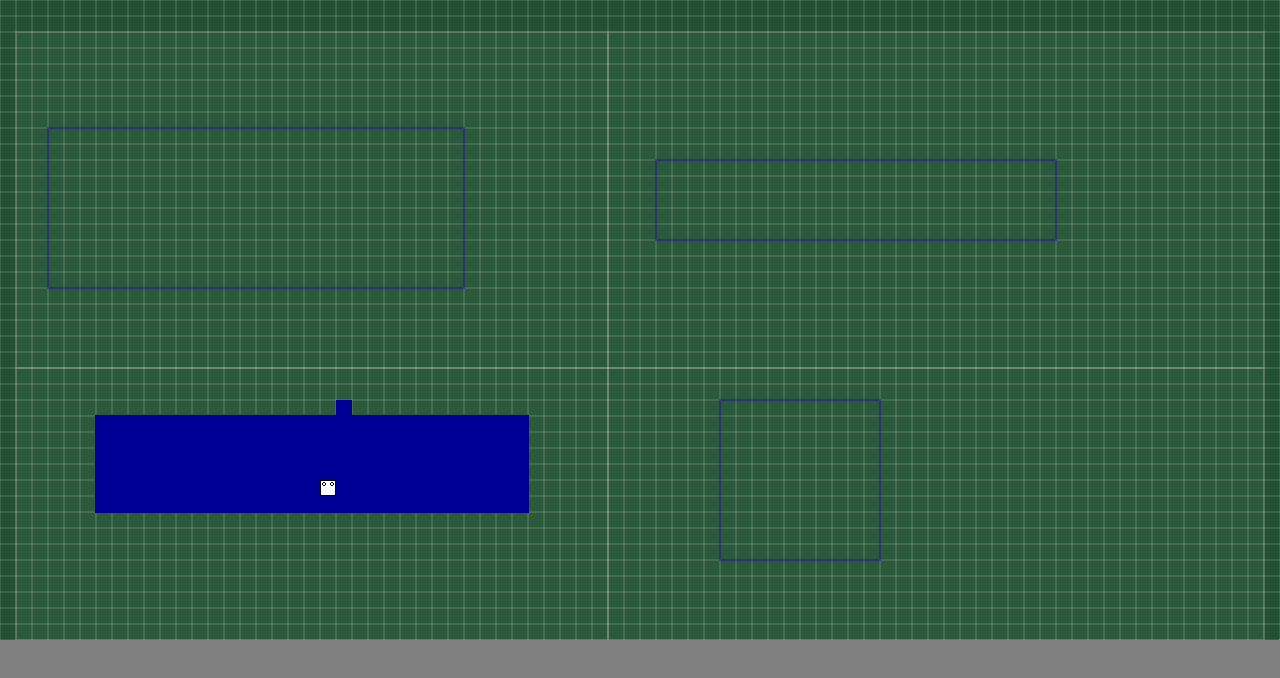
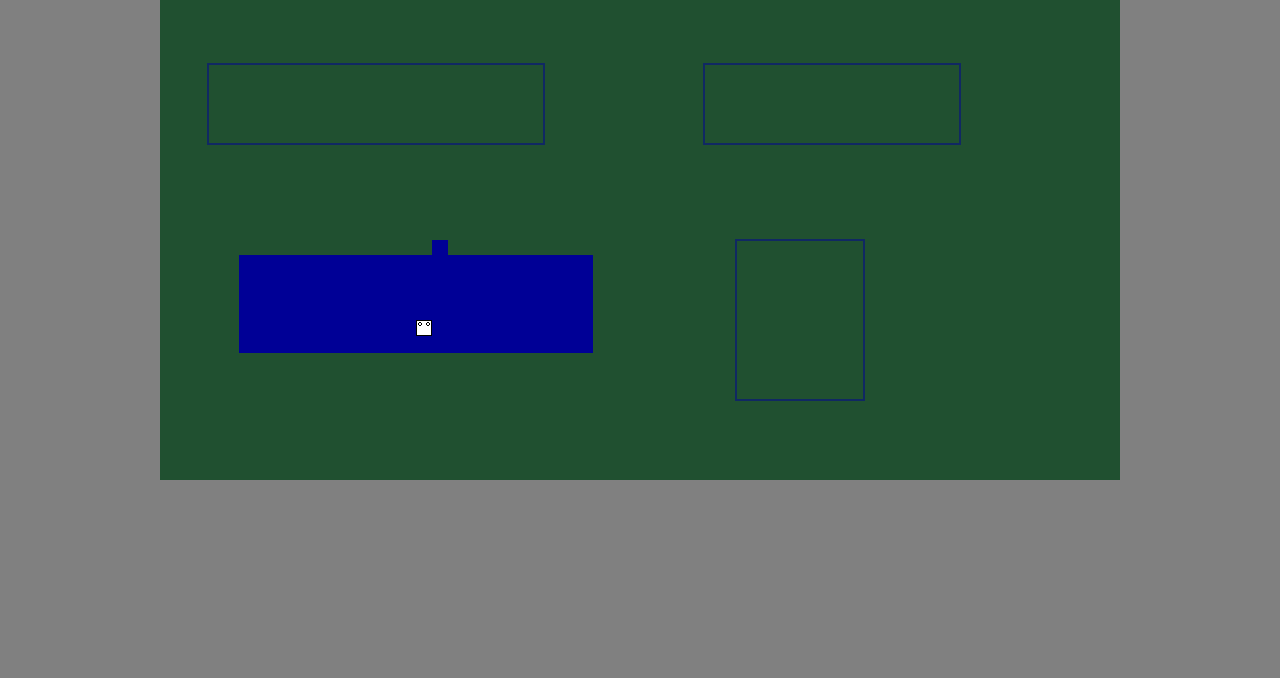
Before and after one commit to Mik39sch/13century, a website built with webpack: page index.html in a window 1280 px wide. Built offline with nearby package versions, Linux system fonts and the light colour scheme.

Commit message:
remove debug code

```diff
--- a/assets/app.css
+++ b/assets/app.css
@@ -1,3 +1,13 @@
+html,
+body,
+canvas#app {
+  margin: 0;
+  padding: 0;
+  width: 100%;
+  height: 100%;
+  font-size: 0;
+}
+
 body {
   margin: 0;
   padding: 0;
--- a/src/enemy.js
+++ b/src/enemy.js
@@ -7,7 +7,7 @@ export default class Enemy extends Player {
     this.color = { 0: "gray", 1: "white" }
     this.speed = 1;
     this.step = 0;
-    this.prevD = []
+    this.prevD = [];
   }
 
   update(g) {
--- a/src/settings.js
+++ b/src/settings.js
@@ -1,9 +1,13 @@
 const pixel = 16;
-const widthSize = 80;
-const heightSize = 40;
+const widthSize = 60;
+const heightSize = 30;
 
 export default {
   appElementID: "#app",
+  width: widthSize,
+  height: heightSize,
+  viewWidth: widthSize * 4,
+  viewHeight: heightSize * 4,
   canvasWidth: widthSize * pixel,
   canvasHeight: heightSize * pixel,
   gamemode: {
--- a/src/stage.js
+++ b/src/stage.js
@@ -4,7 +4,7 @@ import settings from "./settings";
 export default class Stage {
   constructor() {
     this.divideX = randomInt({ max: 4, min: 2 });
-    this.divideY = randomInt({ max: 4, min: 2 });
+    this.divideY = 2;
 
     this.stageColor1 = 'rgba(0, 0, 150, 1)';
     this.stageColor2 = 'rgba(0, 0, 150, 0.5)';
@@ -270,10 +270,7 @@ export default class Stage {
   }
 
   draw(g) {
-    this.drawScaleLine(g.ctx);
-
     for (const r of this.realms) {
-      this.drawDivide(g.ctx, r);
       this.drawRoom(g.ctx, r);
     }
     for (const c of this.connects) {
@@ -281,56 +278,8 @@ export default class Stage {
     }
   }
 
-  drawScaleLine(ctx) {
-    ctx.strokeStyle = 'rgba(250, 250, 250, 0.25)';
-    ctx.lineWidth = 1;
+  drawRoom(ctx, r) {
 
-    const fieldY = settings.canvasHeight;
-    const fieldX = settings.canvasWidth;
-    const blockY = Math.floor(fieldY / settings.pixel);
-    const blockX = Math.floor(fieldX / settings.pixel);
-
-    let i;
-
-    for (i = 0; i <= blockY; i += 1) {
-      ctx.beginPath();
-      ctx.moveTo(0, settings.pixel * i);
-      ctx.lineTo(fieldX, settings.pixel * i);
-      ctx.stroke();
-      ctx.closePath();
-    }
-
-    for (i = 0; i <= blockX; i += 1) {
-      ctx.beginPath();
-      ctx.moveTo(settings.pixel * i, 0);
-      ctx.lineTo(settings.pixel * i, fieldY);
-      ctx.stroke();
-      ctx.closePath();
-
-    }
-    ctx.strokeStyle = 'rgba(250, 250, 250, 1)';
-    ctx.strokeRect(fieldX, fieldY, blockX * settings.pixel, blockY * settings.pixel);
-  }
-
-  drawDivide(ctx, r) {
-    ctx.lineWidth = 2;
-    ctx.strokeStyle = 'rgba(250, 250, 250, 0.1)';
-    ctx.fillStyle = 'rgba(250, 250, 250, 0.05)';
-    ctx.strokeRect(
-      r.left * settings.pixel,
-      r.top * settings.pixel,
-      r.sizeX * settings.pixel,
-      r.sizeY * settings.pixel
-    );
-    ctx.fillRect(
-      r.left * settings.pixel,
-      r.top * settings.pixel,
-      r.sizeX * settings.pixel,
-      r.sizeY * settings.pixel
-    );
-  }
-
-  drawRoom(ctx, r) {
     ctx.lineWidth = 2;
     ctx.strokeStyle = r.visible ? this.stageColor1 : this.stageColor2;
     ctx.fillStyle = r.visible ? this.stageColor1 : this.stageColor2;
```
